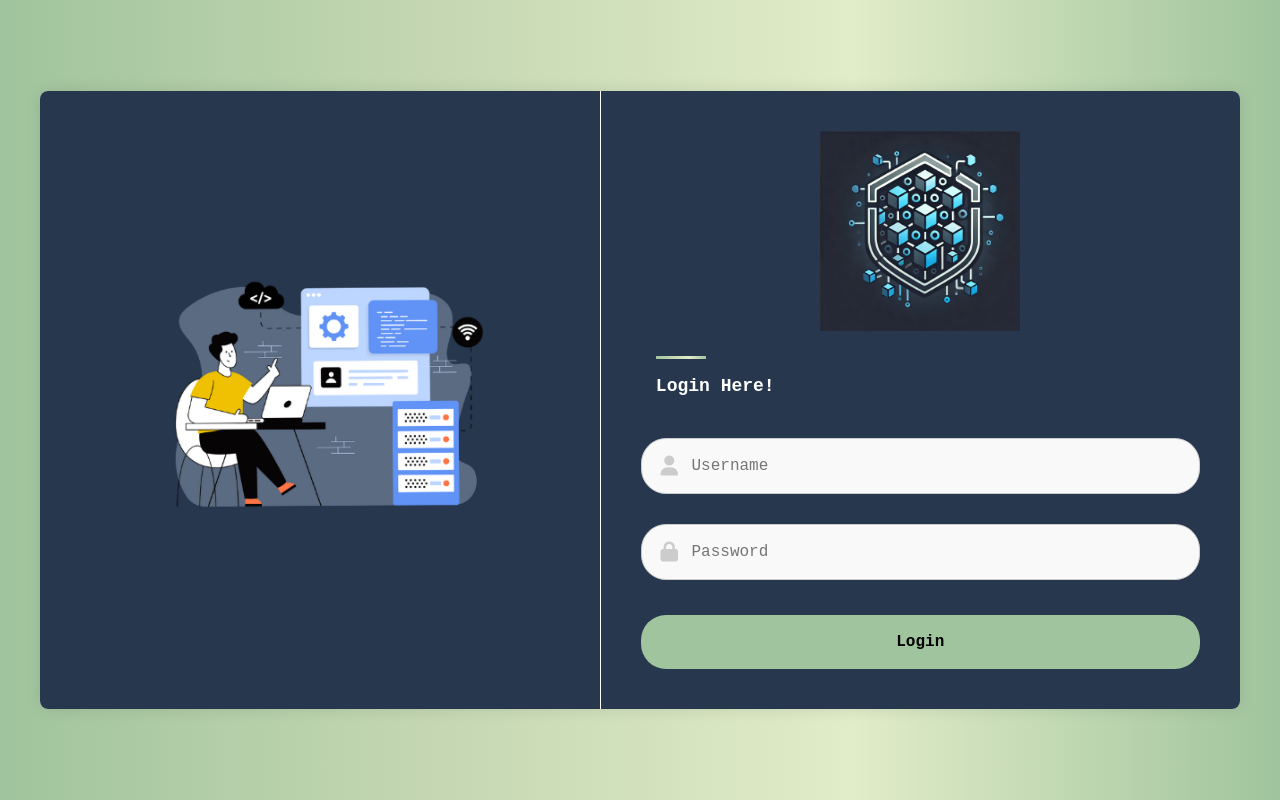
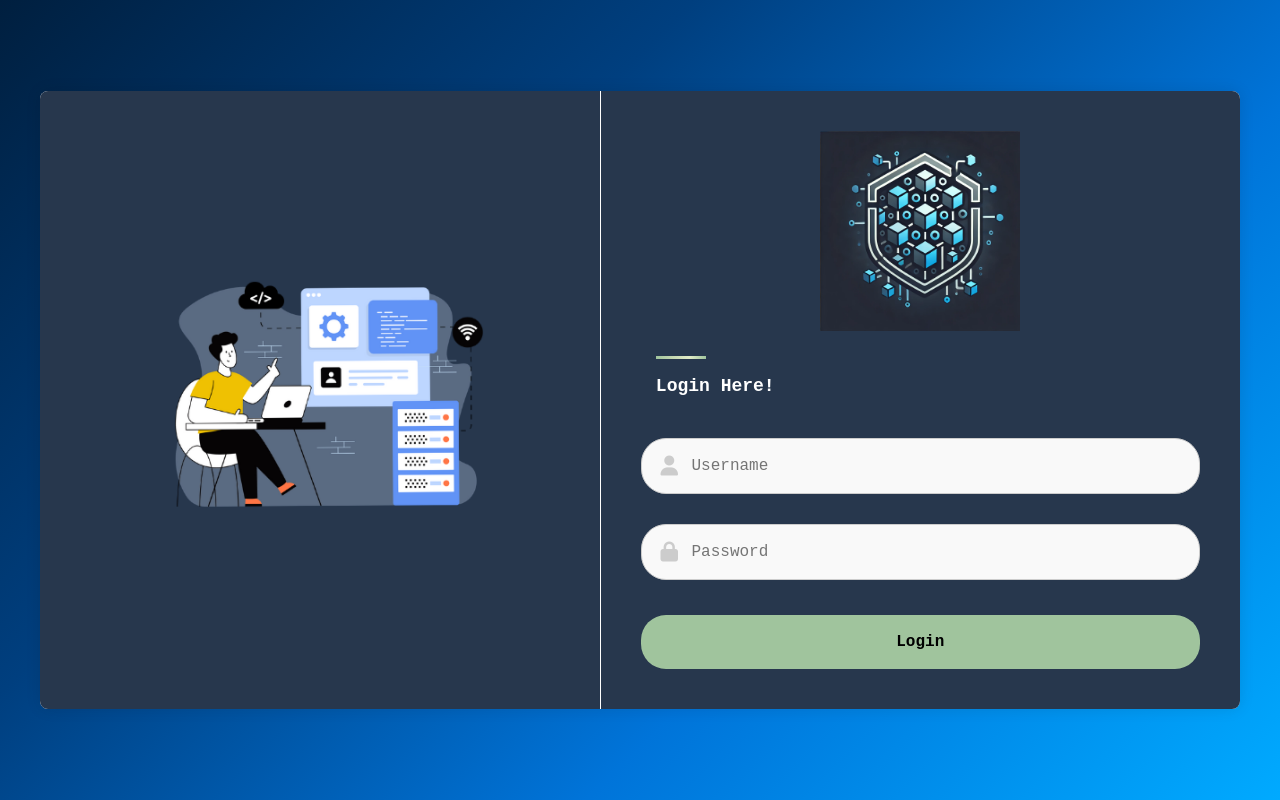
Before and after one commit to atbsniper/OneBlock, a React (Vite) app in the folder dashboard/: page / in a window 1280 px wide. Built offline with nearby package versions, Linux system fonts and the light colour scheme; no server answers; the database is empty.

Commit message:
css enhanced

```diff
--- a/dashboard/src/components/alerts/alerts.css
+++ b/dashboard/src/components/alerts/alerts.css
@@ -19,6 +19,7 @@ overflow: hidden;
 .alerts-component .my-3 {
   margin-top: 1rem !important;
   margin-bottom: 1rem !important;
+  color: #fff;
 }
 .transaction-hash {
   word-break: break-all;
--- a/dashboard/src/components/login/login.css
+++ b/dashboard/src/components/login/login.css
@@ -6,7 +6,8 @@ body {
   margin: 0;
   padding: 0;
   font-family: 'Courier New', Courier, monospace;
-  background: linear-gradient(to right, #A0C49D, #C4D7B2, #E1ECC8, #A0C49D);
+  background: linear-gradient(135deg, #001f3f, #003f7f, #0074d9, #00aaff);
+  box-shadow: 0 0 15px #00f7ff, 0 0 30px #008cff, 0 0 60px #0055ff;
   display: flex;
   justify-content: center;
   align-items: center;
--- a/dashboard/src/components/logviewer/report.css
+++ b/dashboard/src/components/logviewer/report.css
@@ -65,7 +65,7 @@
 .report-header h3{
     font-size: 34px;
     font-weight: bold;
-    color: #333;
+    color: #ffffff;
     margin-bottom: 0px;
     text-align: left;
     margin-left: 30px;
@@ -77,7 +77,7 @@
     border-radius: none;
     box-shadow: none;
     overflow-x: auto;
-    margin-left: -140px;
+    margin-left: -139px;
     width: 105%;
 }
 
```
